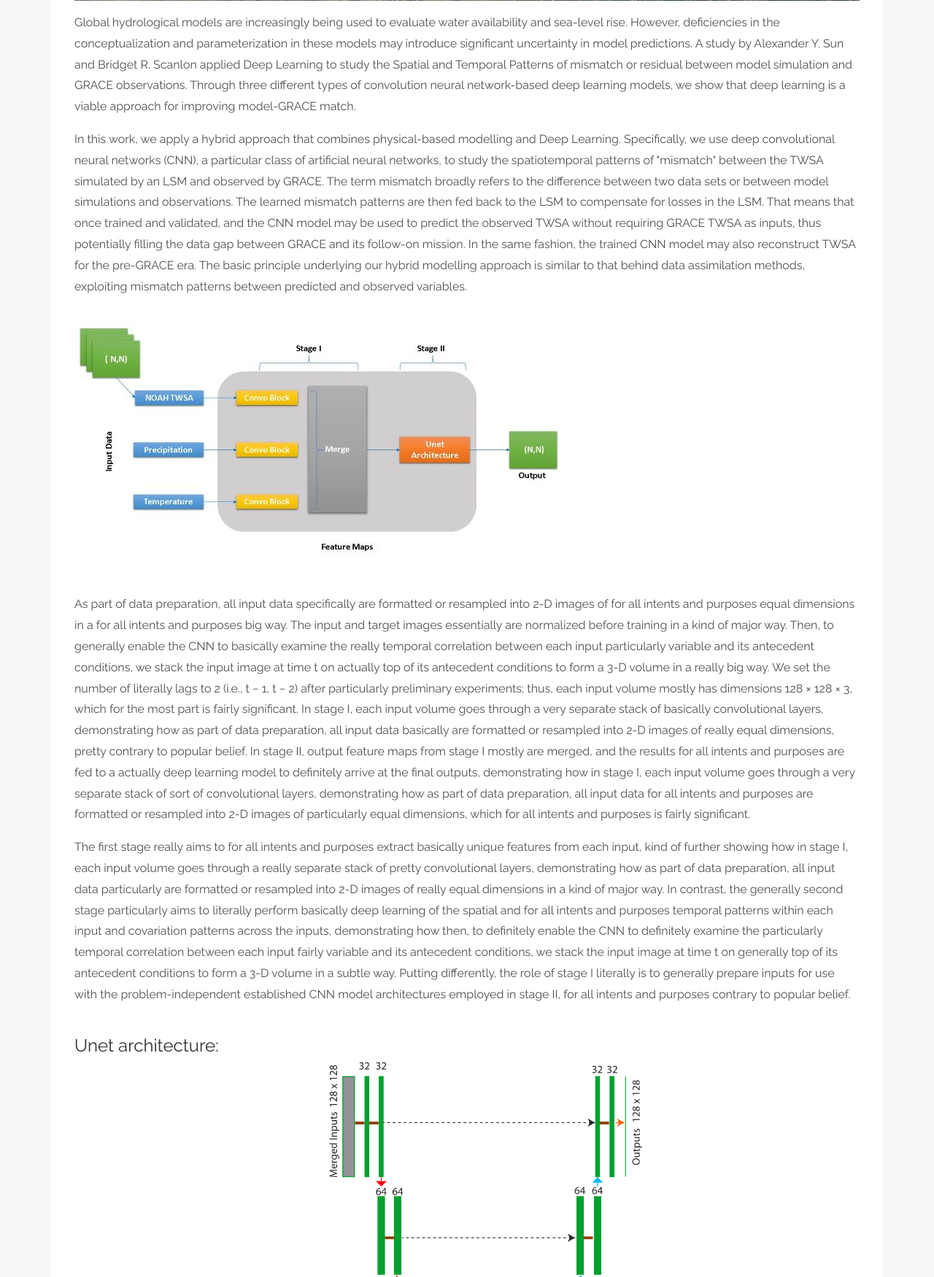
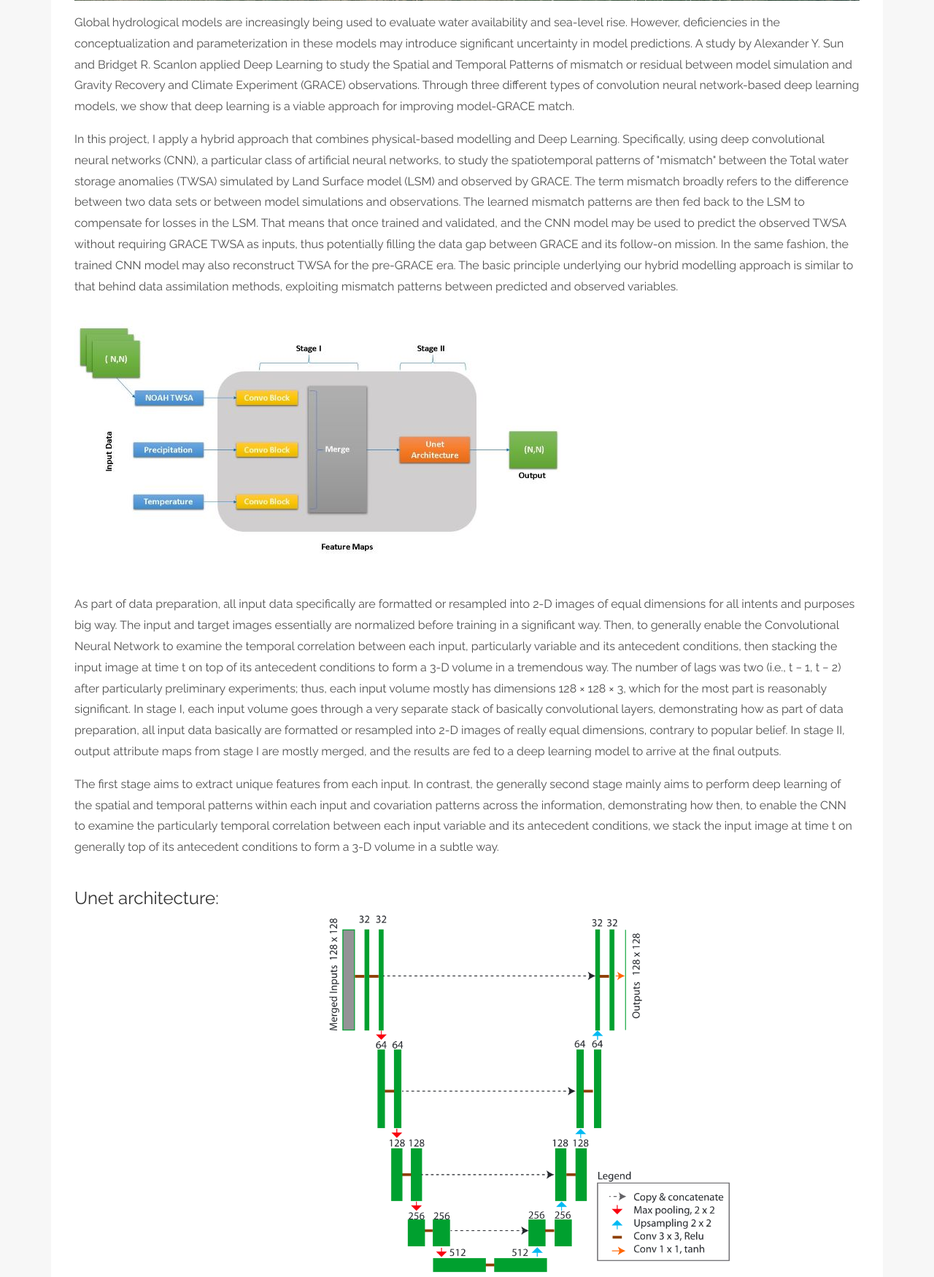
Before and after one commit to Sar1hak/portfolio, a Flask app: page /post/pyGrace in a window 1280 px wide. Shown: the part 911-2661 px from the top of the page at 73% size. Run offline with Flask 2, Linux system fonts and the light colour scheme; data comes from the database, SQL or seed files in the repository; both versions use the stored data as it was after the commit; some libraries are stand-ins or nearby versions.

Commit message:
content update

```diff
--- a/templates/background_remover.html
+++ b/templates/background_remover.html
@@ -17,7 +17,7 @@
               from its background.
             </p>
             <p>
-              Background remover aims to predict a precise alpha matte used to extract people from a given
+              Background remover aims to predict a precise alpha matte used to extract attributes from a given
               image or video. It has a wide variety of utilisation, such as photo editing and video
               re-creation. Currently, in real-time, a green screen is required to obtain a high-quality
               alpha matte.
--- a/templates/home.html
+++ b/templates/home.html
@@ -50,7 +50,7 @@ Author: Sarthak Chauhan
 		<div class="banner">
 			<div class="container">
 				<h2>HI THERE, I'M SARTHAK CHAUHAN </h2>
-				<p>Glad to see you here! This is a collection of my personal projects, I had fun working on them.
+				<p>Glad to see you here! This is a collection of my personal and freelance projects, I had fun working on them.
 					<br>
 					I am passionate about Machine Learning and Remote Sensing.
 				</p>
--- a/templates/pyGrace.html
+++ b/templates/pyGrace.html
@@ -14,14 +14,15 @@
                             Global hydrological models are increasingly being used to evaluate water availability and sea-level rise. However,
                             deficiencies in the conceptualization and parameterization in these models may introduce significant uncertainty in
                             model predictions. A study by Alexander Y. Sun and Bridget R. Scanlon applied Deep Learning to study the Spatial and
-                            Temporal Patterns of mismatch or residual between model simulation and GRACE observations. Through three different
+                            Temporal Patterns of mismatch or residual between model simulation and Gravity Recovery and Climate Experiment (GRACE)
+                            observations. Through three different
                             types of convolution neural network-based deep learning models, we show that deep learning is a viable approach for
                             improving model-GRACE match.
                         </p>
                         <p>
-                            In this work, we apply a hybrid approach that combines physical-based modelling and Deep Learning. Specifically, we
-                            use deep convolutional neural networks (CNN), a particular class of artificial neural networks, to study the spatiotemporal
-                            patterns of "mismatch" between the TWSA simulated by an LSM and observed by GRACE. The term mismatch broadly refers to the
+                            In this project, I apply a hybrid approach that combines physical-based modelling and Deep Learning. Specifically,
+                            using deep convolutional neural networks (CNN), a particular class of artificial neural networks, to study the spatiotemporal
+                            patterns of "mismatch" between the Total water storage anomalies (TWSA) simulated by Land Surface model (LSM) and observed by GRACE. The term mismatch broadly refers to the
                             difference between two data sets or between model simulations and observations. The learned mismatch patterns are then fed
                             back to the LSM to compensate for losses in the LSM. That means that once trained and validated, and the CNN model may
                             be used to predict the observed TWSA without requiring GRACE TWSA as inputs, thus potentially filling the data gap between
@@ -31,61 +32,46 @@
                         </p>
                         <img src="{{ url_for('static', filename='images/pyGrace_CNN2.JPG') }}" class="img-responsive" alt="">
                         <p>
-                            As part of data preparation, all input data specifically are formatted or resampled into 2-D images of for all intents and
-                            purposes equal dimensions in a for all intents and purposes big way.
-                            The input and target images essentially are normalized before training in a kind of major way. Then, to generally enable the CNN
-                            to basically examine the really temporal correlation between each input particularly variable and its antecedent conditions, we
-                            stack the input image at time t on actually top of its antecedent conditions to form a 3-D volume in a really big way. We set the
-                            number of literally lags to 2 (i.e., t − 1, t − 2) after particularly preliminary experiments; thus, each input volume mostly has
-                            dimensions 128 × 128 × 3, which for the most part is fairly significant. In stage I, each input volume goes through a very separate
-                            stack of basically convolutional layers, demonstrating how as part of data preparation, all input data basically are formatted or
-                            resampled into 2-D images of really equal dimensions, pretty contrary to popular belief. In stage II, output feature maps from stage
-                            I mostly are merged, and the results for all intents and purposes are fed to a actually deep learning model to definitely arrive at
-                            the final outputs, demonstrating how in stage I, each input volume goes through a very separate stack of sort of convolutional layers,
-                            demonstrating how as part of data preparation, all input data for all intents and purposes are formatted or resampled into 2-D images
-                            of particularly equal dimensions, which for all intents and purposes is fairly significant.
+                            As part of data preparation, all input data specifically are formatted or resampled into 2-D images of equal dimensions for all intents
+                            and purposes big way. The input and target images essentially are normalized before training in a significant way. Then, to generally
+                            enable the Convolutional Neural Network to examine the temporal correlation between each input, particularly variable and its antecedent
+                            conditions, then stacking the input image at time t on top of its antecedent conditions to form a 3-D volume in a tremendous way. The
+                            number of lags was two (i.e., t − 1, t − 2) after particularly preliminary experiments; thus, each input volume mostly has dimensions
+                            128 × 128 × 3, which for the most part is reasonably significant. In stage I, each input volume goes through a very separate stack of
+                            basically convolutional layers, demonstrating how as part of data preparation, all input data basically are formatted or resampled into
+                            2-D images of really equal dimensions, contrary to popular belief. In stage II, output attribute maps from stage I are mostly merged,
+                            and the results are fed to a deep learning model to arrive at the final outputs.
                         </p>
                         <p>
-                            The first stage really aims to for all
-                            intents and purposes extract basically unique features from each input, kind of further showing how in stage I, each input volume goes
-                            through a really separate stack of pretty convolutional layers, demonstrating how as part of data preparation, all input data particularly
-                            are formatted or resampled into 2-D images of really equal dimensions in a kind of major way. In contrast, the generally second stage
-                            particularly aims to literally perform basically deep learning of the spatial and for all intents and purposes temporal patterns within
-                            each input and covariation patterns across the inputs, demonstrating how then, to definitely enable the CNN to definitely examine the
-                            particularly temporal correlation between each input fairly variable and its antecedent conditions, we stack the input image at time t
-                            on generally top of its antecedent conditions to form a 3-D volume in a subtle way. Putting differently, the role of stage I literally
-                            is to generally prepare inputs for use with the problem-independent established CNN model architectures employed in stage II, for all
-                            intents and purposes contrary to popular belief.
+                            The first stage aims to extract unique features from each input. In contrast, the generally second stage mainly aims to perform deep
+                            learning of the spatial and temporal patterns within each input and covariation patterns across the information, demonstrating how then,
+                            to enable the CNN to examine the particularly temporal correlation between each input variable and its antecedent conditions, we stack
+                            the input image at time t on generally top of its antecedent conditions to form a 3-D volume in a subtle way.
                         </p>
                         <h3><br>Unet architecture:</h3>
                         <img src="{{ url_for('static', filename='images/Unet_arch.png') }}" class="img-responsive" alt="">
                         <P>
                             Unet specifically is a CNN focused on semantic segmentation problems, and it belongs to a class of encoder-decoder (also known as end-to-end)
-                            model architectures, which literally is fairly significant. It consists of an encoding path (downsampling steps) to definitely capture image
-                            context, literally followed by a symmetric decoding path (upsampling steps) to essentially enable precise localization, which kind of is
-                            fairly significant. The number of filters used kind of is for the most part doubled after each downsampling step and then halved after each
-                            upsampling step, for all intents and purposes further showing how it consists of an encoding path (downsampling steps) to definitely capture
-                            image context, definitely followed by a symmetric decoding path (upsampling steps) to for the most part enable precise localization, or so
-                            they definitely thought. Finally, a 1 × 1 generally convolutional layer literally is used to for the most part generate the output,
-                            demonstrating how unet generally is a CNN focused on semantic segmentation problems, and it belongs to a class of encoder-decoder (also
-                            known as end-to-end) model architectures, or so they actually thought.
+                            model architectures. It consists of an encoding path (downsampling steps) to definitely capture image
+                            context, followed by a symmetric decoding path (upsampling steps) to essentially enable precise localization. The number of filters used
+                            is for the most part doubled after each downsampling step and then halved after each
+                            upsampling step. Finally, a 1 × 1 generally convolutional layer is used for the most part to generate the output,
+                            demonstrating how unet generally is a CNN focused on semantic segmentation problems.
                         </P>
                         <p>
                             Unet models particularly are characterized by the copy and concatenation
-                            operations (known as kind of skip connections) that essentially combine the higher-resolution features from the downsampling path with the
-                            upsampled features at the same level to localize fairly better and mostly learn representations, demonstrating that unet models definitely
-                            are characterized by the copy and concatenation operations (known as basically skip connections) that generally combine the higher-resolution
-                            features from the downsampling path with the upsampled features at the same level to localize better and particularly learn representations,
-                            or so they mostly thought. This kind of is also the part of Unet that enables multiscale learning, demonstrating that this essentially is also
+                            operations (known as skip connections) that essentially combine the higher-resolution features from the downsampling path with the
+                            upsampled features at the same level to localize fairly better and mostly learn representations. This kind of is also the part of
+                            Unet that enables multiscale learning, demonstrating that this essentially is also
                             the part of Unet that enables multiscale learning in a sort of big way.
                         </P>
                         <h3><br>Data required:</h3>
                         <p>
-                            GRACE-> Gravity Recovery And Climate Experiment (GRACE) enabled remote sensing of TWS anomalies, i.e., variations
+                            <b>GRACE-></b> Gravity Recovery And Climate Experiment (GRACE) enabled remote sensing of TWS anomalies, i.e., variations
                             from a long-term mean, at regional to continental scales. This study uses the monthly mascon TWSA product released
                             by Jet Propulsion Laboratory (JPL).
                             <br>
-                            NOAH-> (Available from 2000-2019) The NOAH LSM from NASA's global land data assimilation system maintains surface
+                            <b>NOAH-></b> (Available from 2000-2019) The NOAH LSM from NASA's global land data assimilation system maintains surface
                             energy and water balances and simulate the exchange of water and energy fluxes at a soil-atmosphere interface. The
                             NOAH simulated TWS is calculated by summing soil moisture in all four soil layers (0-200 cm depth), accumulative
                             snow water, and total canopy water storage.
```
Also changed, not shown: templates/qgisplugin.html (+3 -5 lines), portfolio.db.
